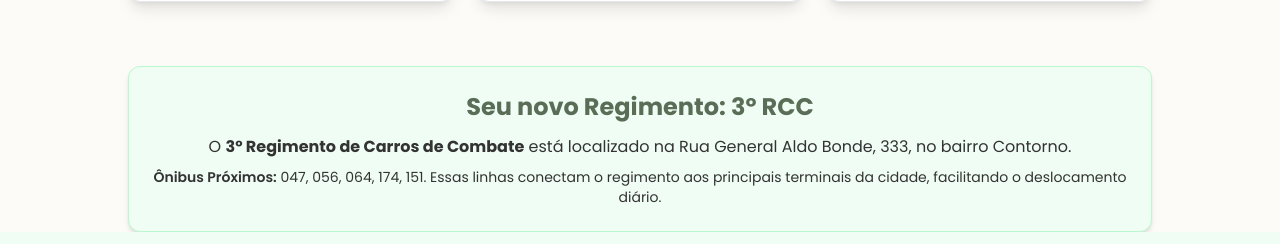
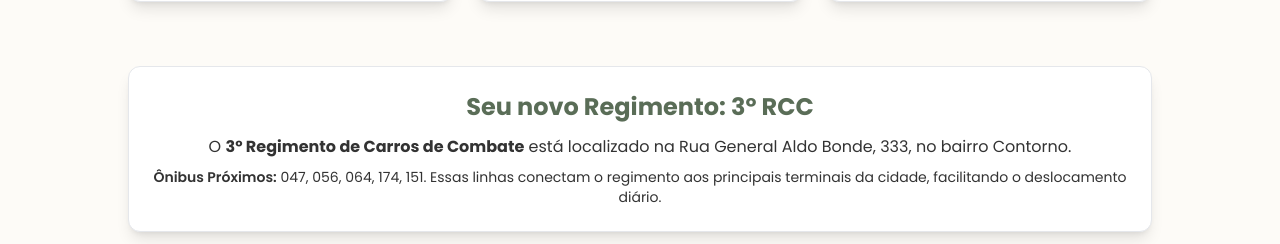
Before and after one commit to RP3Rcc/boas_vindas_25, a plain HTML site: page index.html in a window 1280 px wide. Shown: the part 556-800 px from the top of the page. Drawn offline with nearby package versions, Linux system fonts and the light colour scheme.

Commit message:
Atualiza a seção de boas-vindas no index.html, adicionando padding inferior e alterando a classe de fundo para branco, melhorando a estética e a legibilidade do conteúdo.

```diff
--- a/index.html
+++ b/index.html
@@ -77,7 +77,7 @@
 
     <main class="container mx-auto p-4 md:p-8">
 
-        <section id="welcome" class="text-center min-h-[60vh] flex flex-col justify-center items-center section-fade-in">
+        <section id="welcome" class="text-center min-h-[60vh] flex flex-col justify-center items-center section-fade-in pb-16">
             <h2 class="text-4xl md:text-5xl font-bold text-[#5A6D57] mb-4">Princesa dos Campos, sua nova casa.</h2>
             <p class="max-w-3xl mx-auto text-lg mb-8">Bem-vindos a Ponta Grossa! Uma cidade de contrastes vibrantes, onde um pujante polo industrial convive em harmonia com paisagens naturais de beleza rara. Este guia foi criado para apresentar as oportunidades, o bem-estar e a qualidade de vida que esperam por vocês nesta nova jornada.</p>
             <div class="grid grid-cols-1 md:grid-cols-3 gap-6 w-full max-w-5xl mb-8">
@@ -94,7 +94,7 @@
                     <p class="text-gray-600 mt-2">Em Saneamento Básico, garantindo mais saúde e<br>bem-estar para sua família.</p>
                 </div>
             </div>
-             <div class="bg-green-50 p-6 rounded-xl shadow-md w-full max-w-5xl mt-8 border border-green-200">
+             <div class="bg-white p-6 rounded-xl shadow-lg w-full max-w-5xl mt-8 border border-gray-200">
                 <h3 class="text-2xl font-bold text-[#5A6D57] mb-3">Seu novo Regimento: 3º RCC</h3>
                 <p class="mb-2">O <strong>3º Regimento de Carros de Combate</strong> está localizado na Rua General Aldo Bonde, 333, no bairro Contorno.</p>
                 <p class="text-sm"> <span class="font-semibold">Ônibus Próximos:</span> 047, 056, 064, 174, 151. Essas linhas conectam o regimento aos principais terminais da cidade, facilitando o deslocamento diário.</p>
```
